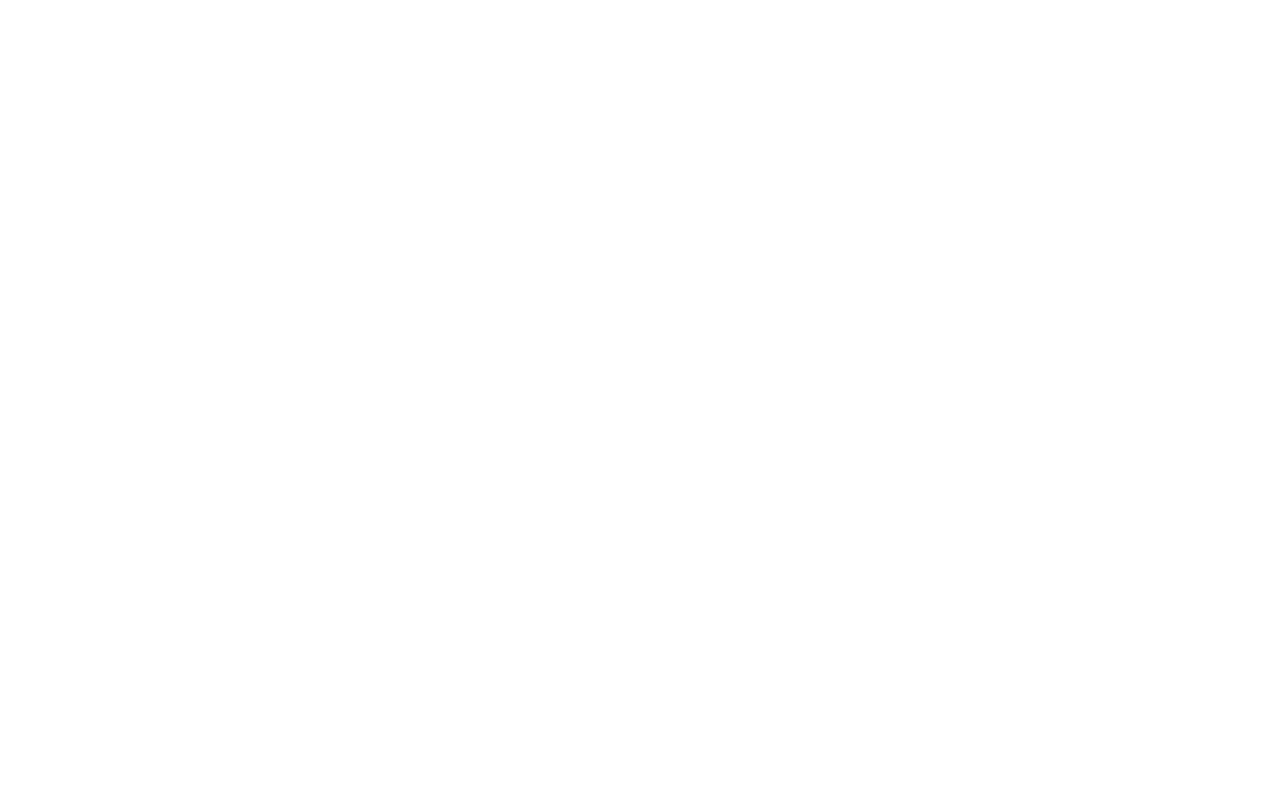
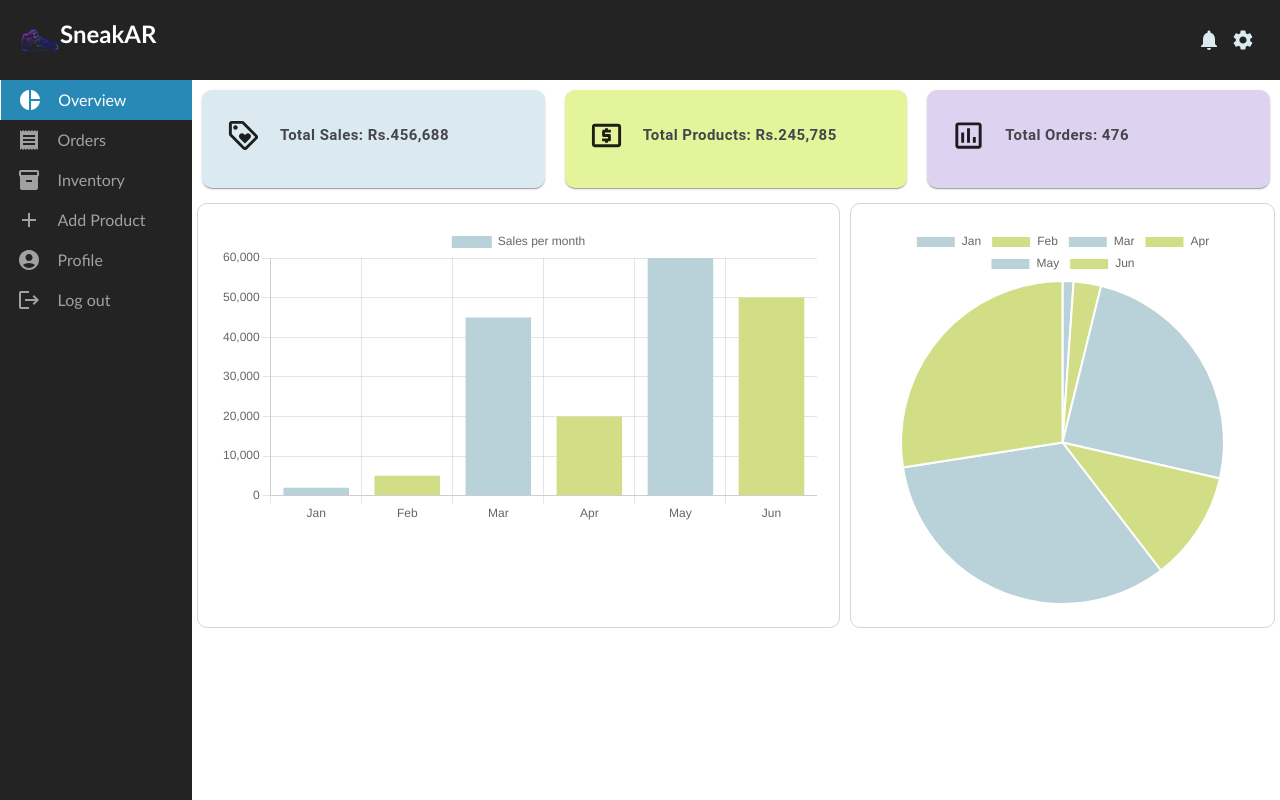
Before and after one commit to itsyoboiktk/super-admin, a React (Create React App) app: page / in a window 1280 px wide. Before the commit this address had no page. Built offline with nearby package versions, Linux system fonts and the light colour scheme; sample sign-in values are in the browser's storage.

Commit message:
Protected Routes

```diff
--- a/src/App.js
+++ b/src/App.js
@@ -15,6 +15,7 @@
 import Orders from "./components/Orders";
 import Profile from "./components/Profile";
 import React from "react";
+import PrivateRoute from "./PrivateRoute";
 const App = () => {
   const [token, setToken] = React.useState(false);
   React.useEffect(() => {
@@ -28,15 +29,16 @@
   return (
     <Router>
       <Routes>
-        {!token ? (
-          <>
-            <Route path="/" element={<SignIn />} />
+        {/* {!token ? ( */}
+        {/* <> */}
+        <Route path="/signIn" element={<SignIn />} />
         <Route path="/signup" element={<SignUp />} />
-          </>
-        ) : (
-          <Route path="/home" element={<Layout />}>
-            <Route path="" element={<Overview />} />
-            <Route path="overview" element={<Overview />} />
+        {/* </> */}
+        {/* ) : ( */}
+        <Route element={<PrivateRoute />}>
+          {/* <Route path="/home" element={<Layout />}> */}
+          <Route path="/" element={<Overview />} />
+          {/* <Route path="overview" element={<Overview />} /> */}
           <Route path="inventory" element={<Inventory />} />
           <Route path="addProduct" element={<AddProduct />} />
           <Route path="addImages" element={<AddImages />} />
@@ -45,7 +47,8 @@
           <Route path="orders" element={<Orders />} />
           <Route path="profile" element={<Profile />} />
         </Route>
-        )}
+        {/* // </Route> */}
+        {/* )} */}
       </Routes>
     </Router>
   );
--- /dev/null
+++ b/src/PrivateRoute.js
@@ -0,0 +1,17 @@
+import { Navigate, Outlet } from "react-router-dom";
+import Layout from "./components/Layout";
+
+const PrivateRoute = () => {
+  const getToken = () => {
+    if (localStorage.getItem("token")) {
+      //   setToken(true)
+      return true;
+    } else {
+      //   setToken(false);
+      return false;
+    }
+  };
+  let auth = getToken();
+  return auth ? <Layout /> : <Navigate to="/signIn" />;
+};
+export default PrivateRoute;
--- a/src/components/Profile.js
+++ b/src/components/Profile.js
@@ -219,23 +219,26 @@
           py: 2,
           px: 2,
           backgroundColor: "#f8f9fa",
-          align: "center",
         }}
       >
-        <Box
-          height="100%"
-          mt={0.5}
-          lineHeight={1}
-          sx={{ alignContent: "center" }}
+        <div
+          style={{
+            display: "flex",
+            alignItems: "center",
+            backgroundColor: "aqua",
+            flexDirection: "column",
+          }}
         >
-          <Avatar onClick={() => handleOpen3()}>DP</Avatar>
+          <Avatar sx={{}} onClick={() => handleOpen3()}>
+            DP
+          </Avatar>
           <Typography variant="h5" fontWeight="medium">
             {shop.managers.name}
           </Typography>
           <Typography variant="button" color="text" fontWeight="regular">
             Manager
           </Typography>
-        </Box>
+        </div>
       </Card>
 
       <Box mt={5} mb={3}>
--- a/src/components/SideBar.js
+++ b/src/components/SideBar.js
@@ -7,7 +7,7 @@
 const SideBar = () => {
   const logout = () => {
     localStorage.removeItem("token");
-    navigate("/");
+    navigate("/signIn");
   };
   const navigate = useNavigate();
   const location = useLocation();
--- a/src/components/SideBarData.js
+++ b/src/components/SideBarData.js
@@ -10,23 +10,23 @@
   {
     title: "Overview",
     icon: <PieChartIcon />,
-    link: "/home/overview",
+    link: "/",
   },
   {
     title: "Orders",
     icon: <ReceiptIcon />,
-    link: "/home/orders",
+    link: "/orders",
   },
   {
     title: "Inventory",
     icon: <InventoryIcon />,
-    link: "/home/inventory",
+    link: "/inventory",
   },
   {
     title: "Add Product",
     icon: <AddIcon />,
-    link: "/home/addProduct",
+    link: "/addProduct",
   },
-  { title: "Profile", icon: <AccountCircleIcon />, link: "/home/profile" },
+  { title: "Profile", icon: <AccountCircleIcon />, link: "/profile" },
   { title: "Log out", icon: <LogoutIcon />, link: "/home/log out" },
 ];
--- a/src/components/SignIn.js
+++ b/src/components/SignIn.js
@@ -58,7 +58,7 @@
       .post(`${baseURL}/manager/login`, data)
       .then((result) => {
         localStorage.setItem("token", "Bearer " + result.data.token);
-        navigate("/home");
+        navigate("/");
       })
       .catch((err) => {
         setOpen(true);
```
Lines whose indentation alone changed are shown as unchanged.
